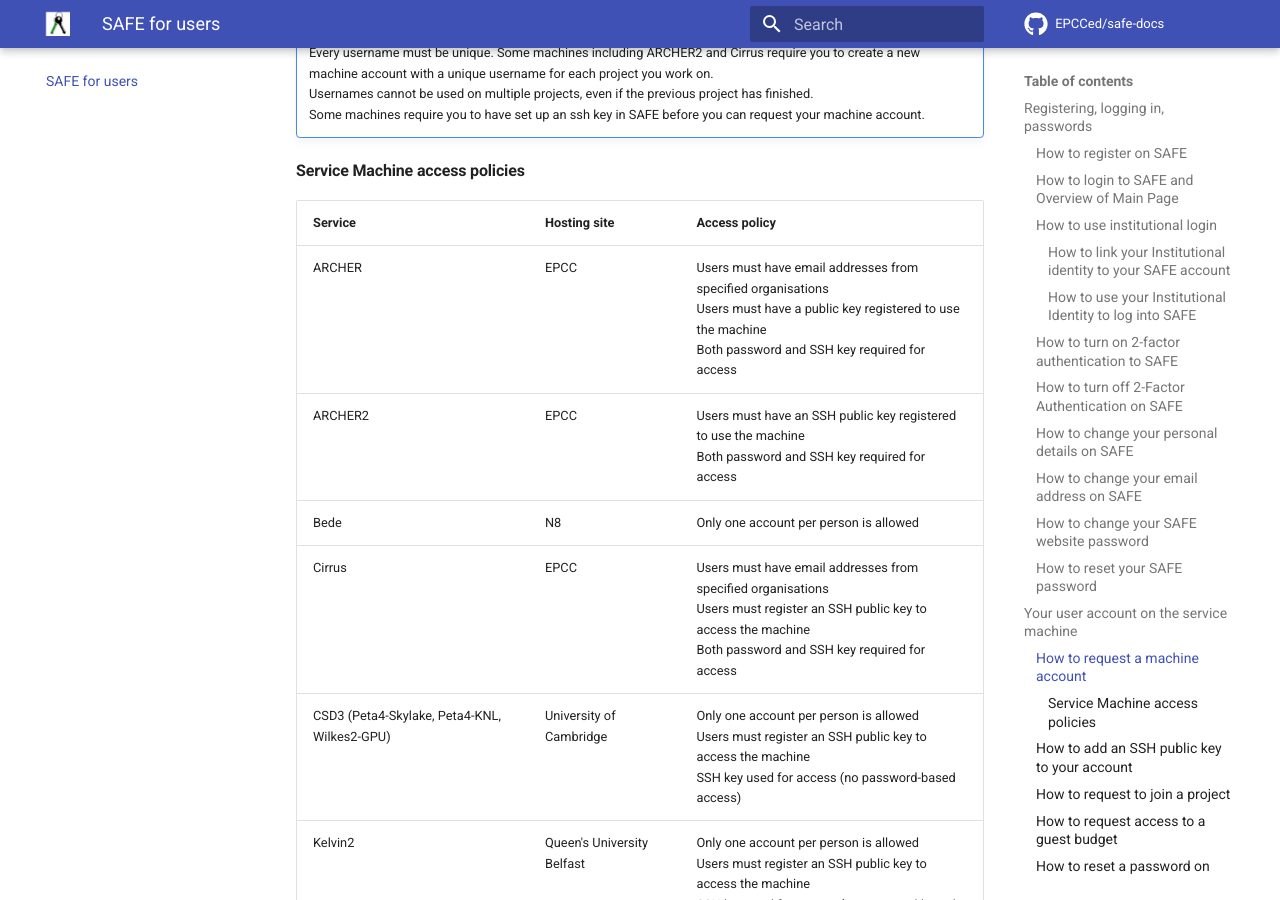
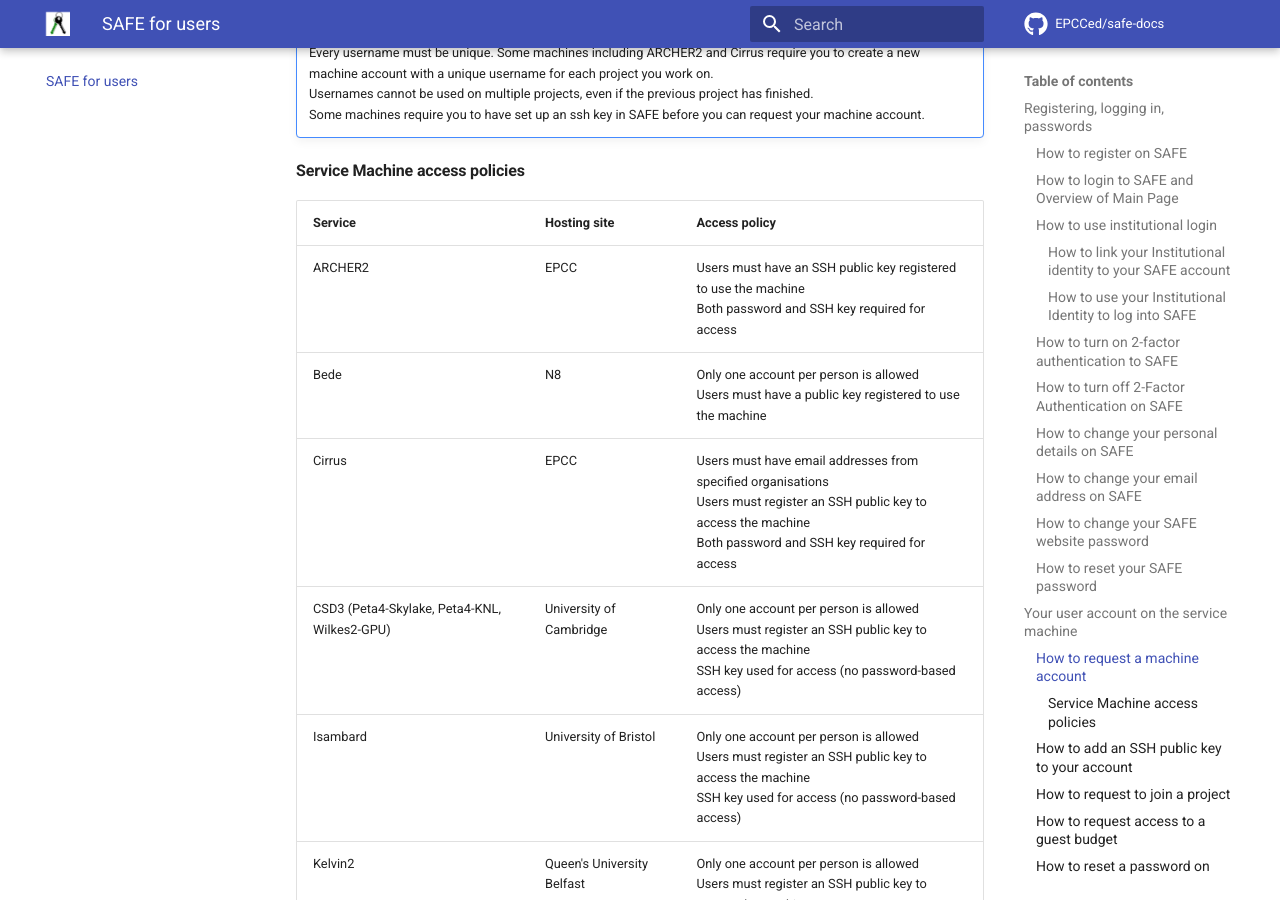
Before and after one commit to EPCCed/safe-docs, an MkDocs documentation site: the page built from docs/safe-for-users.md, in a window 1280 px wide and 900 px high, scrolled down 4148 px. Built offline with MkDocs 1.6.1 and Material for MkDocs 9.7.7, drawn with Linux system fonts in a browser that asks for light colours; comment, search, counter and statistics services are not loaded.

Commit message:
Bring Service Machines Access Policies up to date

```diff
--- a/docs/safe-for-users.md
+++ b/docs/safe-for-users.md
@@ -169,11 +169,11 @@
 
 | Service  |  Hosting site | Access policy |
 | -------- | ------------  | ------------- |
-| ARCHER | EPCC | Users must have email addresses from specified organisations<br/>Users must have a public key registered to use the machine<br/>Both password and SSH key required for access  |
 | ARCHER2 |  EPCC | Users must have an SSH public key registered to use the machine<br/>Both password and SSH key required for access |
-| Bede | N8 | Only one account per person is allowed |
+| Bede | N8 | Only one account per person is allowed<br/>Users must have a public key registered to use the machine |
 | Cirrus | EPCC | Users must have email addresses from specified organisations<br/>Users must register an SSH public key to access the machine<br/>Both password and SSH key required for access |
 | CSD3 (Peta4-Skylake, Peta4-KNL, Wilkes2-GPU) | University of Cambridge | Only one account per person is allowed<br/>Users must register an SSH public key to access the machine<br/>SSH key used for access (no password-based access) |
+| Isambard | University of Bristol | Only one account per person is allowed<br/>Users must register an SSH public key to access the machine<br/>SSH key used for access (no password-based access) |
 | Kelvin2 | Queen's University Belfast | Only one account per person is allowed<br/>Users must register an SSH public key to access the machine<br/>SSH key used for access (no password-based access) |
 | Thomas	| MMM Hub | Only one account per person is allowed<br/>Users must register an SSH public key to access the machine<br/>SSH key used for access (no password-based access) |
 
```
